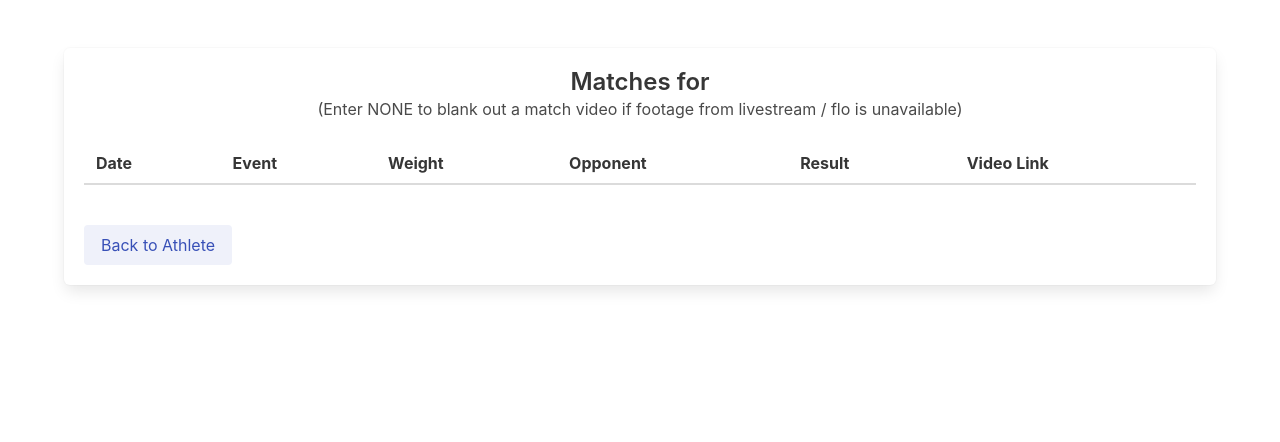
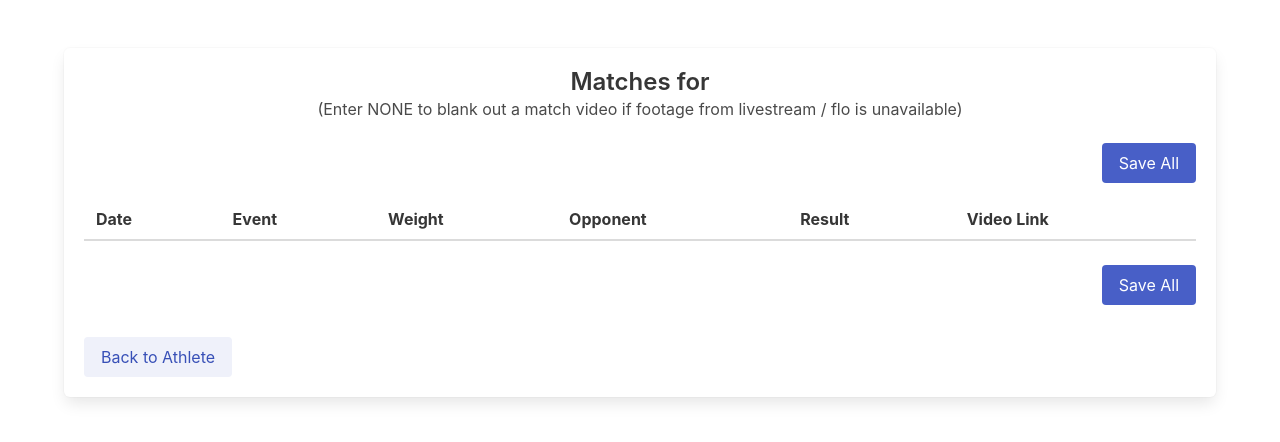
Before and after one commit to weisserw/ibjjf-elo, a Flask app: page /athlete_matches in a window 1280 px wide. Shown: the top 442 px of the page. Run offline with Flask 3, Linux system fonts and the light colour scheme; the visitor is signed in with stand-in values (Sample User, id 1); lists and menus that the app fills with data are empty.

Commit message:
add "save all" button to matches

```diff
--- a/admin/app.py
+++ b/admin/app.py
@@ -304,19 +304,6 @@ def athlete_matches():
     return render_template("athlete_matches.html", athlete=athlete, matches=matches)
 
 
-@app.route("/update_video_link", methods=["POST"])
-def update_video_link():
-    match_id = request.form.get("match_id")
-    video_link = request.form.get("video_link", "").strip()
-    athlete_id = request.form.get("athlete_id")
-    if match_id:
-        match = Match.query.get(uuid.UUID(match_id))
-        if match:
-            match.video_link = video_link
-            db.session.commit()
-    return redirect(url_for("athlete_matches", id=athlete_id))
-
-
 @app.route("/athlete_edit")
 @app.route("/athlete_edit", methods=["GET", "POST"])
 def athlete_edit():
@@ -362,6 +349,24 @@ def athlete_edit():
     return render_template("athlete_edit.html", athlete=athlete, message=message)
 
 
+@app.route("/update_all_video_links", methods=["POST"])
+def update_all_video_links():
+    athlete_id = request.form.get("athlete_id")
+    # Collect all video_link fields
+    match_video_links = {}
+    for key, value in request.form.items():
+        if key.startswith("video_link_"):
+            match_id = key[len("video_link_") :]
+            match_video_links[match_id] = value.strip()
+    # Update each match
+    for match_id, video_link in match_video_links.items():
+        match = Match.query.get(uuid.UUID(match_id))
+        if match:
+            match.video_link = video_link
+    db.session.commit()
+    return redirect(url_for("athlete_matches", id=athlete_id))
+
+
 application = app
 
 if __name__ == "__main__":
--- a/admin/static/athlete_matches.css
+++ b/admin/static/athlete_matches.css
@@ -10,3 +10,10 @@
 .video-input {
     width: 250px;
 }
+
+.save-button {
+    display: flex;
+    justify-content: flex-end;
+    align-items: center;
+    margin-bottom: 1rem;
+}
--- a/admin/templates/athlete_matches.html
+++ b/admin/templates/athlete_matches.html
@@ -6,7 +6,11 @@
     <div class="box">
         <h1 class="title is-4 has-text-centered">Matches for {{ athlete.name }}</h1>
         <h5 class="subtitle is-6 has-text-centered">(Enter NONE to blank out a match video if footage from livestream / flo is unavailable)</h5>
-        <div class="content">
+        <form id="global-video-form" method="POST" action="{{ url_for('update_all_video_links') }}">
+            <input type="hidden" name="athlete_id" value="{{ athlete.id }}">
+            <div class="save-button">
+                <button type="submit" class="button is-link">Save All</button>
+            </div>
             <table class="table is-fullwidth is-striped">
                 <thead>
                     <tr>
@@ -27,18 +31,16 @@
                         <td>{{ match.opponent.athlete.name }}</td>
                         <td>{{ 'Win' if match.athlete_participant.winner else 'Loss' }}</td>
                         <td>
-                            <form method="POST" action="{{ url_for('update_video_link') }}" class="video-form">
-                                <input type="hidden" name="athlete_id" value="{{ athlete.id }}">
-                                <input type="hidden" name="match_id" value="{{ match.id }}">
-                                <input type="text" name="video_link" value="{{ match.video_link or '' }}" class="video-input">
-                                <button type="submit" class="button is-small is-link">Save</button>
-                            </form>
+                            <input type="text" name="video_link_{{ match.id }}" value="{{ match.video_link or '' }}" class="video-input">
                         </td>
                     </tr>
                 {% endfor %}
-            </tbody>
+                </tbody>
             </table>
+        <div class="save-button">
+            <button type="submit" class="button is-link">Save All</button>
         </div>
+        </form>
         <a class="button is-link is-light mt-4" href="{{ url_for('athlete_edit', id=athlete.id) }}">Back to Athlete</a>
     </div>
 </div>
```
